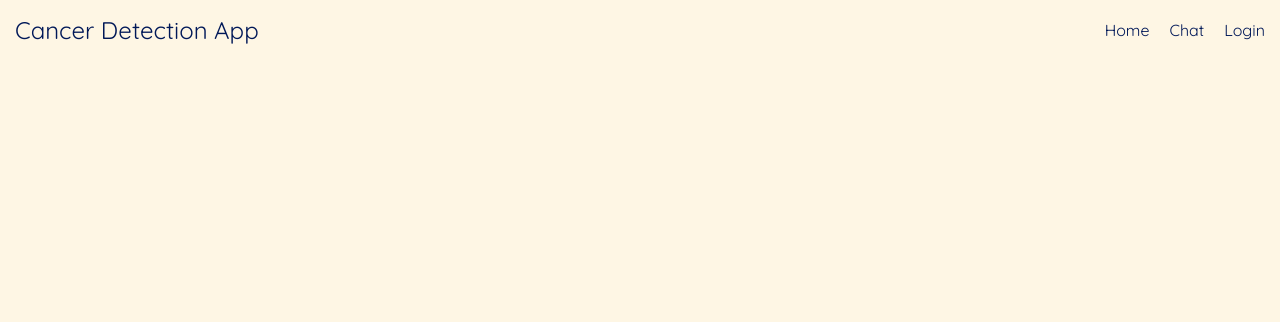
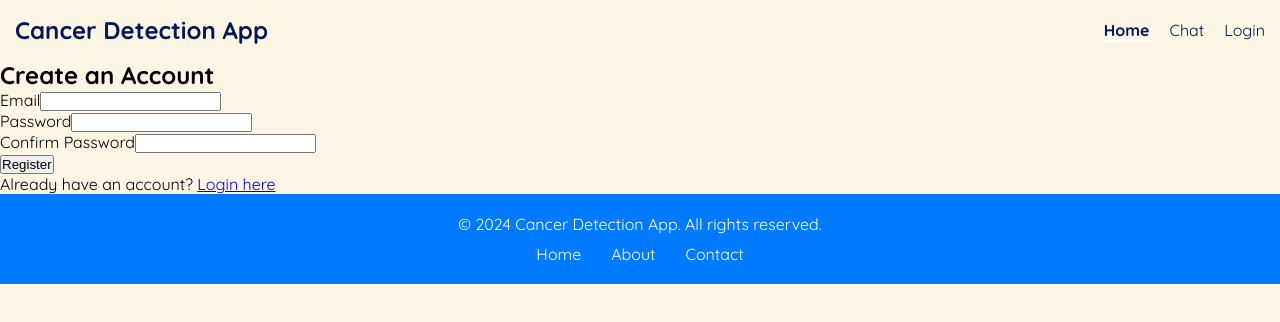
Before and after one commit to hiki7/medhelper, an Angular app in the folder frontend/cancer-detection-app/: page /register in a window 1280 px wide. Before the commit this address led to /. Shown: the top 322 px of the page. Built offline with nearby package versions, Linux system fonts and the light colour scheme.

Commit message:
add: register component and footer

```diff
--- a/frontend/cancer-detection-app/src/app/app-routing.module.ts
+++ b/frontend/cancer-detection-app/src/app/app-routing.module.ts
@@ -2,10 +2,12 @@ import { NgModule } from '@angular/core';
 import { RouterModule, Routes } from '@angular/router';
 import { MainPageComponent } from './pages/main-page/main-page.component';
 import { LoginComponent } from './pages/login/login.component';
+import {RegisterComponent} from './pages/register/register.component';
 
 const routes: Routes = [
   { path: '', component: MainPageComponent },
   { path: 'login', component: LoginComponent },
+  { path: 'register', component: RegisterComponent },
 ];
 
 @NgModule({
--- a/frontend/cancer-detection-app/src/app/app.component.css
+++ b/frontend/cancer-detection-app/src/app/app.component.css
@@ -12,6 +12,7 @@
 .navbar-logo {
   color: var(--navbar-text);
   font-size: 24px;
+  font-weight: bold;
   text-decoration: none;
 }
 
@@ -39,3 +40,28 @@
   font-weight: bold;
   border-bottom: 2px solid white;
 }
+.footer {
+  background-color: #007BFF;
+  color: white;
+  padding: 20px 0;
+  text-align: center;
+}
+
+.footer-content {
+  max-width: 1200px;
+  margin: 0 auto;
+}
+
+.footer-nav {
+  margin-top: 10px;
+}
+
+.footer-nav a {
+  color: white;
+  margin: 0 15px;
+  text-decoration: none;
+}
+
+.footer-nav a:hover {
+  text-decoration: underline;
+}
--- a/frontend/cancer-detection-app/src/app/app.component.html
+++ b/frontend/cancer-detection-app/src/app/app.component.html
@@ -11,3 +11,13 @@
 </nav>
 
 <router-outlet></router-outlet>
+<footer class="footer">
+  <div class="footer-content">
+    <p>&copy; 2024 Cancer Detection App. All rights reserved.</p>
+    <nav class="footer-nav">
+      <a routerLink="/">Home</a>
+      <a routerLink="/about">About</a>
+      <a routerLink="/contact">Contact</a>
+    </nav>
+  </div>
+</footer>
--- a/frontend/cancer-detection-app/src/app/app.module.ts
+++ b/frontend/cancer-detection-app/src/app/app.module.ts
@@ -7,12 +7,14 @@ import { AppRoutingModule } from './app-routing.module';
 import { AppComponent } from './app.component';
 import { MainPageComponent } from './pages/main-page/main-page.component';
 import { LoginComponent } from './pages/login/login.component';
+import { RegisterComponent } from './pages/register/register.component';
 
 @NgModule({
   declarations: [
     AppComponent,
     MainPageComponent,
-    LoginComponent
+    LoginComponent,
+    RegisterComponent
   ],
   imports: [
     BrowserModule,
--- a/frontend/cancer-detection-app/src/app/auth.service.ts
+++ b/frontend/cancer-detection-app/src/app/auth.service.ts
@@ -18,4 +18,9 @@ export class AuthService {
   login(email: string, password: string): Observable<Token> {
     return this.http.post<Token>(`${this.apiUrl}login/`, { email, password });
   }
+
+  // Implement the register method
+  register(email: string, password: string): Observable<any> {
+    return this.http.post<any>(`${this.apiUrl}register/`, { email, password });
+  }
 }
--- a/frontend/cancer-detection-app/src/app/pages/main-page/main-page.component.css
+++ b/frontend/cancer-detection-app/src/app/pages/main-page/main-page.component.css
@@ -1,6 +1,7 @@
 .main-container {
   text-align: center;
   margin-top: 50px;
+  height: 100vh;
 }
 
 .title-section {
--- /dev/null
+++ b/frontend/cancer-detection-app/src/app/pages/register/register.component.html
@@ -0,0 +1,23 @@
+<div class="register-container">
+  <h2>Create an Account</h2>
+  <form (ngSubmit)="onSubmit()">
+    <div>
+      <label for="email">Email</label>
+      <input type="email" id="email" [(ngModel)]="email" name="email" required>
+    </div>
+
+    <div>
+      <label for="password">Password</label>
+      <input type="password" id="password" [(ngModel)]="password" name="password" required>
+    </div>
+
+    <div>
+      <label for="confirmPassword">Confirm Password</label>
+      <input type="password" id="confirmPassword" [(ngModel)]="confirmPassword" name="confirmPassword" required>
+    </div>
+
+    <button type="submit" class="register-button">Register</button>
+  </form>
+
+  <p>Already have an account? <a routerLink="/login">Login here</a></p>
+</div>
--- /dev/null
+++ b/frontend/cancer-detection-app/src/app/pages/register/register.component.ts
@@ -0,0 +1,29 @@
+import { Component } from '@angular/core';
+import { Router } from '@angular/router';
+import { AuthService } from '../../auth.service'; // Adjust the path as necessary
+
+@Component({
+  selector: 'app-register',
+  templateUrl: './register.component.html',
+  styleUrls: ['./register.component.css']
+})
+export class RegisterComponent {
+  email: string = '';
+  password: string = '';
+  confirmPassword: string = '';
+
+  constructor(private authService: AuthService, private router: Router) {}
+
+  onSubmit() {
+    if (this.password === this.confirmPassword) {
+      this.authService.register(this.email, this.password).subscribe(() => {
+        alert('Registration successful! You can now log in.');
+        this.router.navigate(['/login']);
+      }, error => {
+        alert('Registration failed. Please try again.');
+      });
+    } else {
+      alert('Passwords do not match!');
+    }
+  }
+}
```
Also changed, not shown: frontend/cancer-detection-app/src/app/pages/register/register.component.css (added), 1 other file (tests, documents, lock files or other folders).
